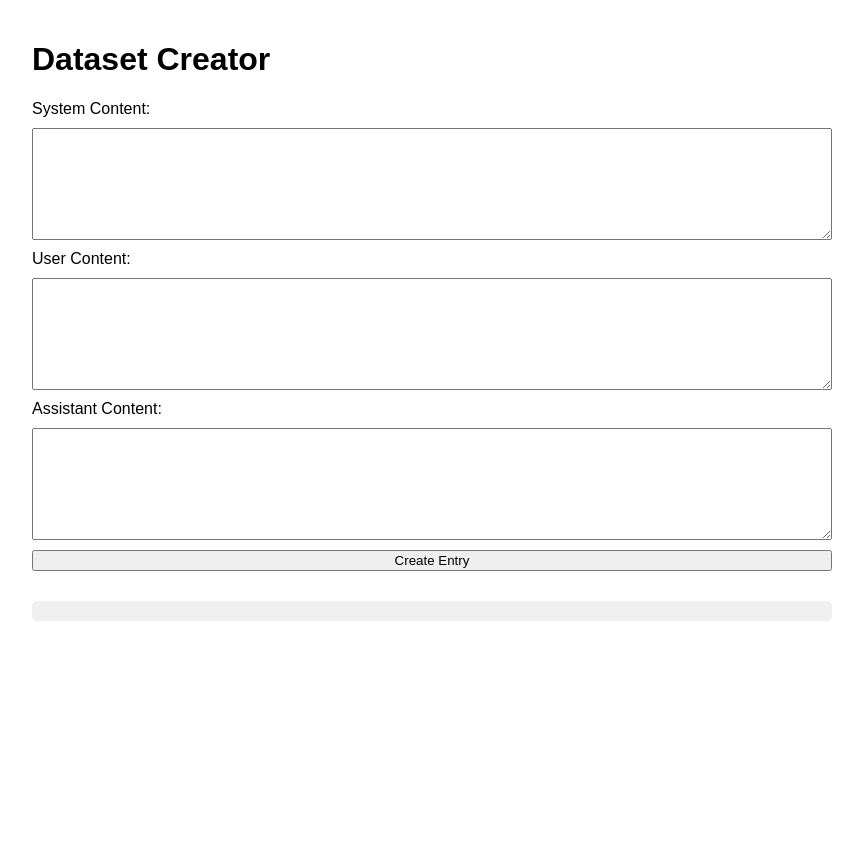
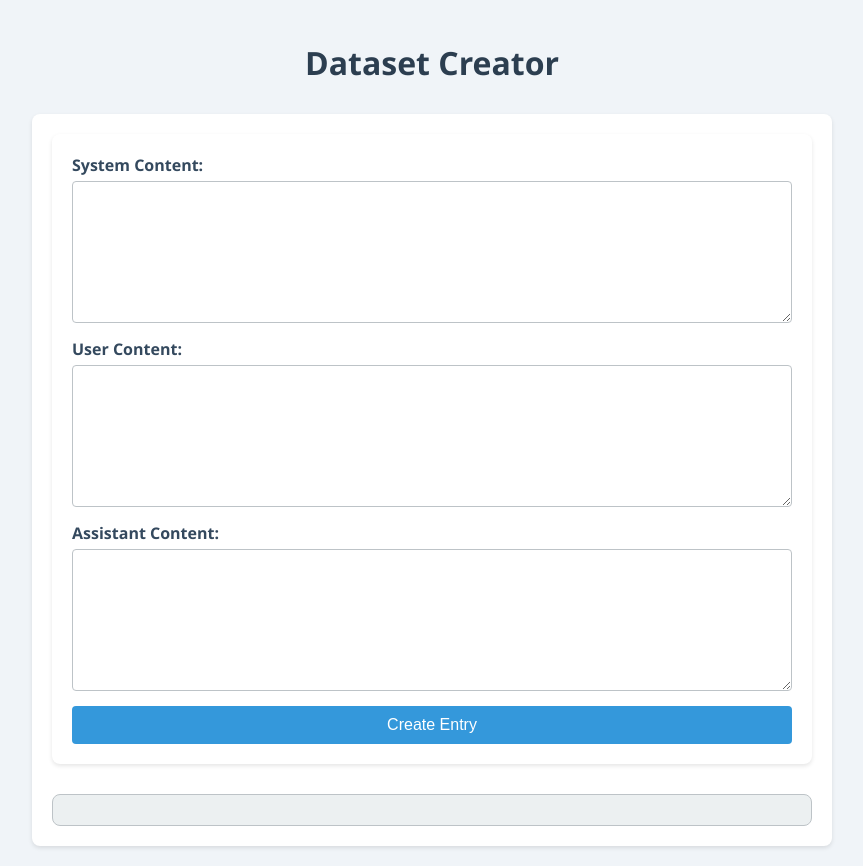
Before and after one commit to alextobias78/Fine-Tuner, a Flask app: page / in a window 1280 px wide. Shown: the whole page, without its empty margins (208-1071 px from the left). Before the commit the page ends 621 px from the top, so only its background shows below. Run offline with Flask 3, Linux system fonts and the light colour scheme.

Commit message:
style: Enhance application styling for better UI/UX

```diff
--- a/static/styles.css
+++ b/static/styles.css
@@ -1,29 +1,72 @@
 body {
-    font-family: Arial, sans-serif;
+    font-family: 'Segoe UI', Tahoma, Geneva, Verdana, sans-serif;
     max-width: 800px;
     margin: 0 auto;
     padding: 20px;
+    background-color: #f0f4f8;
+    color: #333;
+}
+
+h1 {
+    color: #2c3e50;
+    text-align: center;
+    margin-bottom: 30px;
 }
 
 form {
     display: flex;
     flex-direction: column;
+    background-color: #ffffff;
+    padding: 20px;
+    border-radius: 8px;
+    box-shadow: 0 2px 4px rgba(0, 0, 0, 0.1);
 }
 
-label, textarea, button {
-    margin-bottom: 10px;
+label {
+    font-weight: bold;
+    margin-bottom: 5px;
+    color: #34495e;
 }
 
 textarea {
-    height: 100px;
-    padding: 5px;
+    height: 120px;
+    padding: 10px;
+    margin-bottom: 15px;
+    border: 1px solid #bdc3c7;
+    border-radius: 4px;
+    font-size: 14px;
+    resize: vertical;
+}
+
+button {
+    background-color: #3498db;
+    color: white;
+    padding: 10px 15px;
+    border: none;
+    border-radius: 4px;
+    cursor: pointer;
+    font-size: 16px;
+    transition: background-color 0.3s ease;
+}
+
+button:hover {
+    background-color: #2980b9;
 }
 
 #result {
-    margin-top: 20px;
+    margin-top: 30px;
     white-space: pre-wrap;
-    background-color: #f0f0f0;
-    padding: 10px;
-    border-radius: 5px;
+    background-color: #ecf0f1;
+    padding: 15px;
+    border-radius: 8px;
     overflow-x: auto;
+    border: 1px solid #bdc3c7;
+    font-family: 'Courier New', Courier, monospace;
+    font-size: 14px;
 }
+.container {
+    background-color: #ffffff;
+    padding: 20px;
+    border-radius: 8px;
+    box-shadow: 0 2px 4px rgba(0, 0, 0, 0.1);
+}
--- a/templates/index.html
+++ b/templates/index.html
@@ -8,7 +8,8 @@
 </head>
 <body>
     <h1>Dataset Creator</h1>
-    <form id="datasetForm">
+    <div class="container">
+        <form id="datasetForm">
         <label for="system_content">System Content:</label>
         <textarea id="system_content" name="system_content" required></textarea>
 
@@ -19,8 +20,9 @@
         <textarea id="assistant_content" name="assistant_content" required></textarea>
 
         <button type="submit">Create Entry</button>
-    </form>
-    <div id="result"></div>
+        </form>
+        <div id="result"></div>
+    </div>
 
     <script>
         document.getElementById('datasetForm').addEventListener('submit', function(e) {
```
